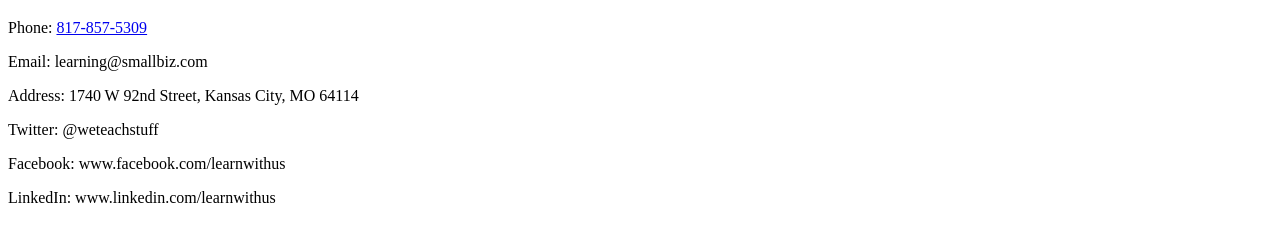
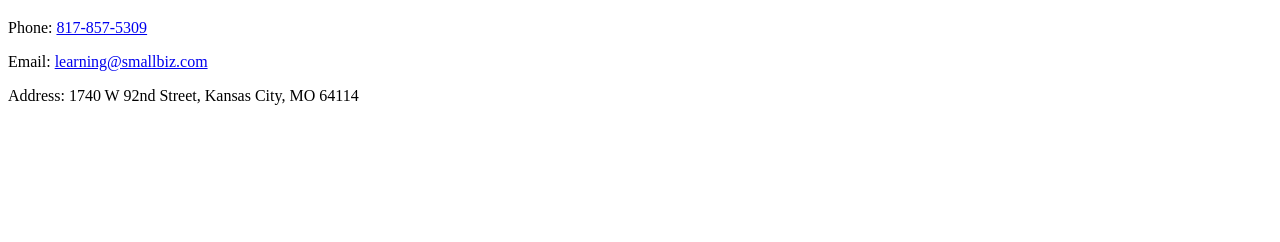
Before and after one commit to ZakSisler/FED1StudioProject, a plain HTML site: page FED1StudioProject/Contacts.html in a window 1280 px wide. Shown: the part 176-418 px from the top of the page. Drawn offline with Linux system fonts and the light colour scheme.

Commit message:
I made href's on my anchor tags , commented out spurious info.

```diff
--- a/FED1StudioProject/Contacts.html
+++ b/FED1StudioProject/Contacts.html
@@ -43,26 +43,31 @@
         </p>
 
         <p>Email:
-        <a>learning@smallbiz.com</a>
+        <a href="mailto:learning@smallbiz.com">learning@smallbiz.com</a>
         </p>
 
         <p>Address:
         <a>1740 W 92nd Street, Kansas City, MO 64114</a>
         </p>
 
-        <p>Twitter:
-            <a>@weteachstuff</a>
-        </p>
+    </main>
 
-        <p>Facebook:
-            <a>www.facebook.com/learnwithus</a>
-        </p>
+        <!--<footer>
+            <p>
+                Twitter:
+                <a>@weteachstuff</a>
+            </p>
 
-        <p>LinkedIn:
-            <a>www.linkedin.com/learnwithus</a>
-        </p>
+            <p>
+                Facebook:
+                <a>www.facebook.com/learnwithus</a>
+            </p>
 
-    </main>
+            <p>
+                LinkedIn:
+                <a>www.linkedin.com/learnwithus</a>
+            </p>
+        </footer>-->
 
 </body>
 </html>
```
